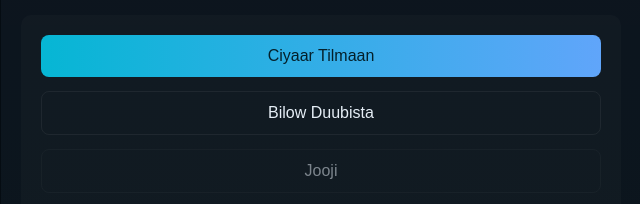
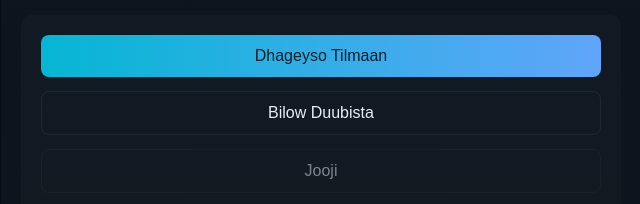
Before and after one commit to Ashkahakim/Surah-Game-, a plain HTML site: page index.html in a window 1280 px wide. Shown: the part 211-415 px from the top of the page, 319-959 px from the left. Drawn offline with Linux system fonts and the light colour scheme.

Commit message:
Update index.html

```diff
--- a/index.html
+++ b/index.html
@@ -97,7 +97,7 @@
     </header>
 
     <section class="card" aria-label="Xakamaynta Muhiimka ah">
-      <button id="playOriginal" class="primary">Ciyaar Tilmaan</button>
+      <button id="playOriginal" class="primary">Dhageyso Tilmaan</button>
       <button id="startRecord">Bilow Duubista</button>
       <button id="stopRecord" disabled>Jooji</button>
       <button id="downloadMine" disabled>Download</button>
```
